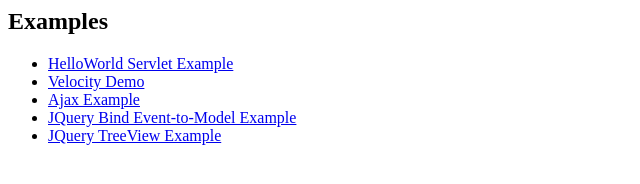
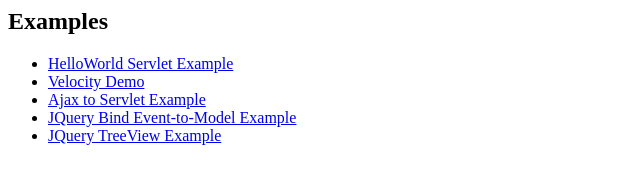
Before and after one commit to GeneSJC/JavaWebExamples, a plain HTML site: page WebContent/index.html in a window 1280 px wide. Shown: the full height of the page, 0-640 px from the left. Drawn offline with Linux system fonts and the light colour scheme.

Commit message:
better title

```diff
--- a/WebContent/index.html
+++ b/WebContent/index.html
@@ -9,7 +9,7 @@
 <ul>
 <li><a id='hello_servlet' href='HelloWorld'>HelloWorld Servlet Example</a>
 <li><a id='velocity_servlet' href='VelocityDemo'>Velocity Demo</a>
-<li><a id='ajax_demo' href='ajax_studentinfo.html'>Ajax Example</a>
+<li><a id='ajax_demo' href='ajax_studentinfo.html'>Ajax to Servlet Example</a>
 <li><a id='jq_event-bind' href='jquery/jquery_event-bind_demo/demo.html'>JQuery Bind Event-to-Model Example</a>
 <li><a id='jq_treeview_demo' href='jquery/jquery.treeview/demo/simple.html'>JQuery TreeView Example</a>
 </ul>
```
